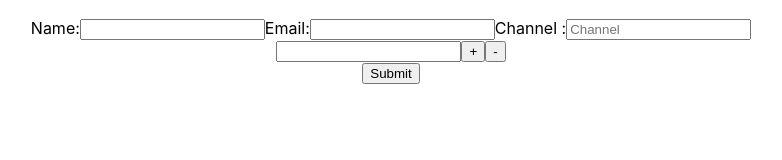
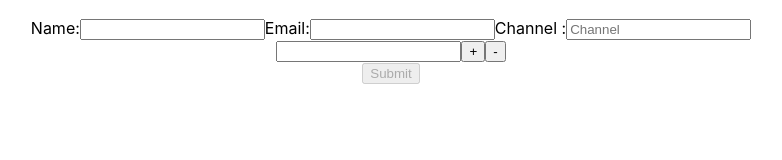
Before and after one commit to ahsan1800411/React-Formik, a React (Create React App) app: page / in a window 1280 px wide. Shown: the top 160 px of the page, without its empty margins (249-1031 px from the left). Built offline with nearby package versions, Linux system fonts and the light colour scheme.

Commit message:
disabling the submit button until it clears all validation

```diff
--- a/src/components/YoutubeForm.js
+++ b/src/components/YoutubeForm.js
@@ -1,6 +1,5 @@
 import React from 'react';
 import { Formik, Form, Field, ErrorMessage, FieldArray } from 'formik';
-
 import * as Yup from 'yup';
 import Error from './Error';
 
@@ -32,9 +31,12 @@ const YoutubeForm = () => {
       initialValues={initialValues}
       validationSchema={validationSchema}
       onSubmit={onSubmit}
-      validateOnBlur={false}
-      validateOnChange={false}
+      // validateOnBlur={false}
+      // validateOnChange={false}
+      validateOnMount
     >
+      {(formik) => {
+        return (
           <Form style={{ marginTop: '18px' }}>
             <label htmlFor='name'>Name:</label>
             <Field type='text' name='name' id='name' />
@@ -47,7 +49,12 @@ const YoutubeForm = () => {
               }}
             </ErrorMessage>
             <label htmlFor='channel'>Channel :</label>
-        <Field type='text' name='channel' id='channel' placeholder='Channel' />
+            <Field
+              type='text'
+              name='channel'
+              id='channel'
+              placeholder='Channel'
+            />
 
             <ErrorMessage name='channel' />
 
@@ -94,8 +101,12 @@ const YoutubeForm = () => {
               }}
             </FieldArray>
 
-        <button type='submit'>Submit</button>
+            <button type='submit' disabled={!formik.isValid}>
+              Submit
+            </button>
           </Form>
+        );
+      }}
     </Formik>
   );
 };
```
Lines whose indentation alone changed are shown as unchanged.
